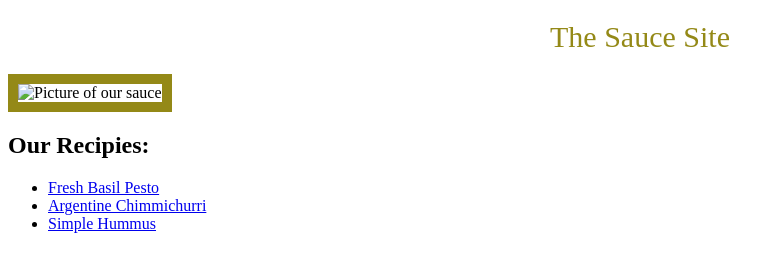
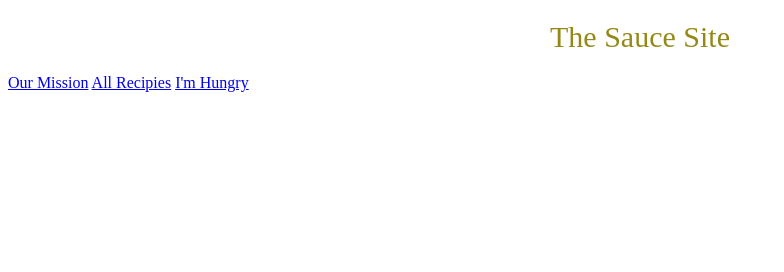
Before and after one commit to jdarby3/the-sauce-site, a plain HTML site: page index.html in a window 1280 px wide. Shown: the whole page, without its empty margins (0-784 px from the left). Drawn offline with Linux system fonts and the light colour scheme.

Commit message:
Moved content to recipies main page
Removed most of the content, this will be more of a landing/ home page not just a page with all our recipies

```diff
--- a/index.html
+++ b/index.html
@@ -6,13 +6,23 @@
         <title>The Sauce Site</title>
     </head>
     <body>
-        <h1>The Sauce Site</h1>
-        <img src="" alt="Picture of our sauce">
-        <h2>Our Recipies:</h2>
-        <ul>
-            <li><a href="recipes/pesto.html">Fresh Basil Pesto</a></li>
-            <li><a href="recipes/chimi.html">Argentine Chimmichurri</a></li>
-            <li><a href="recipes/hummus.html">Simple Hummus</a></li>
-        </ul>
+        <header>
+            <div class="logo">
+                <h1>The Sauce Site</h1>
+            </div>
+            <div class="header_nav">
+                <a href="recipes/main.html">Our Mission</a>
+                <a href="recipes/main.html">All Recipies</a>
+                <a href="recipes/main.html">I'm Hungry</a>
+            </div>
+        </header>
+
+        <main>
+
+        </main>
+
+        <footer>
+
+        </footer>
     </body>
 </html>
```
